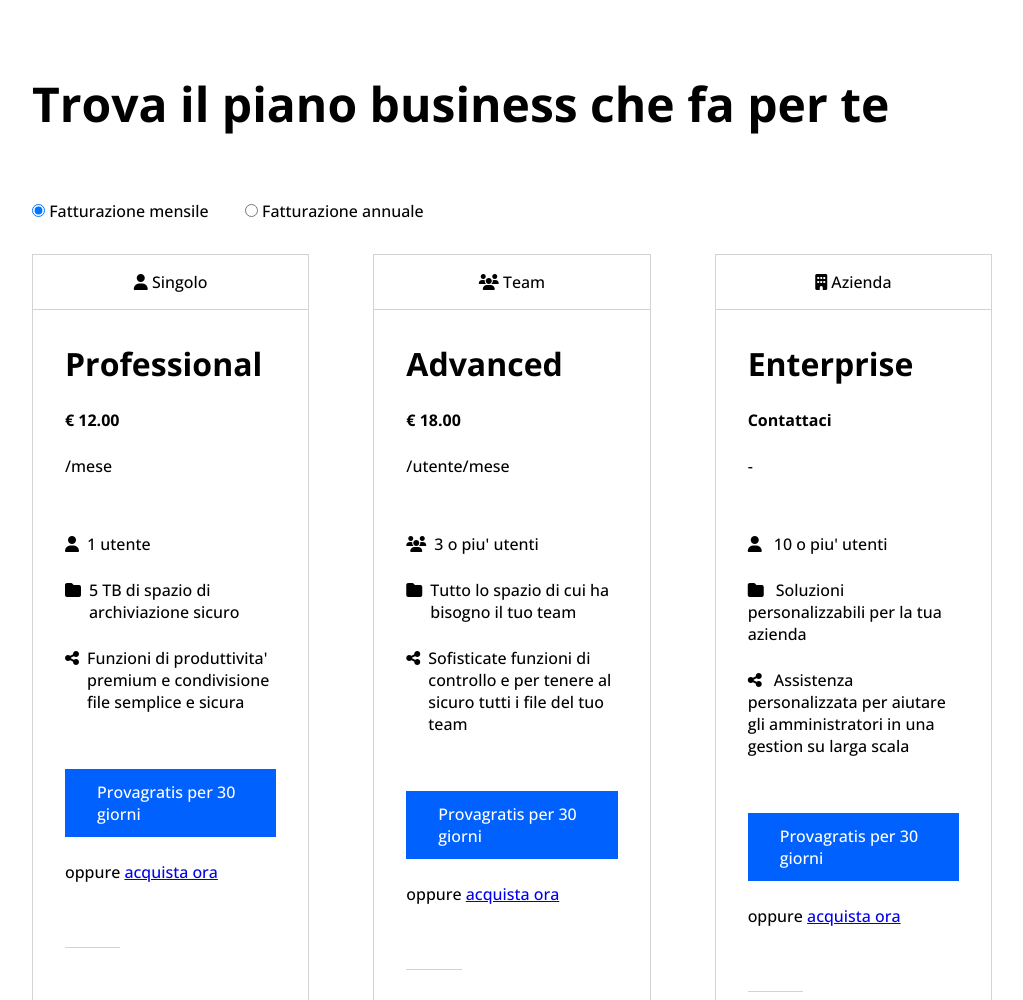
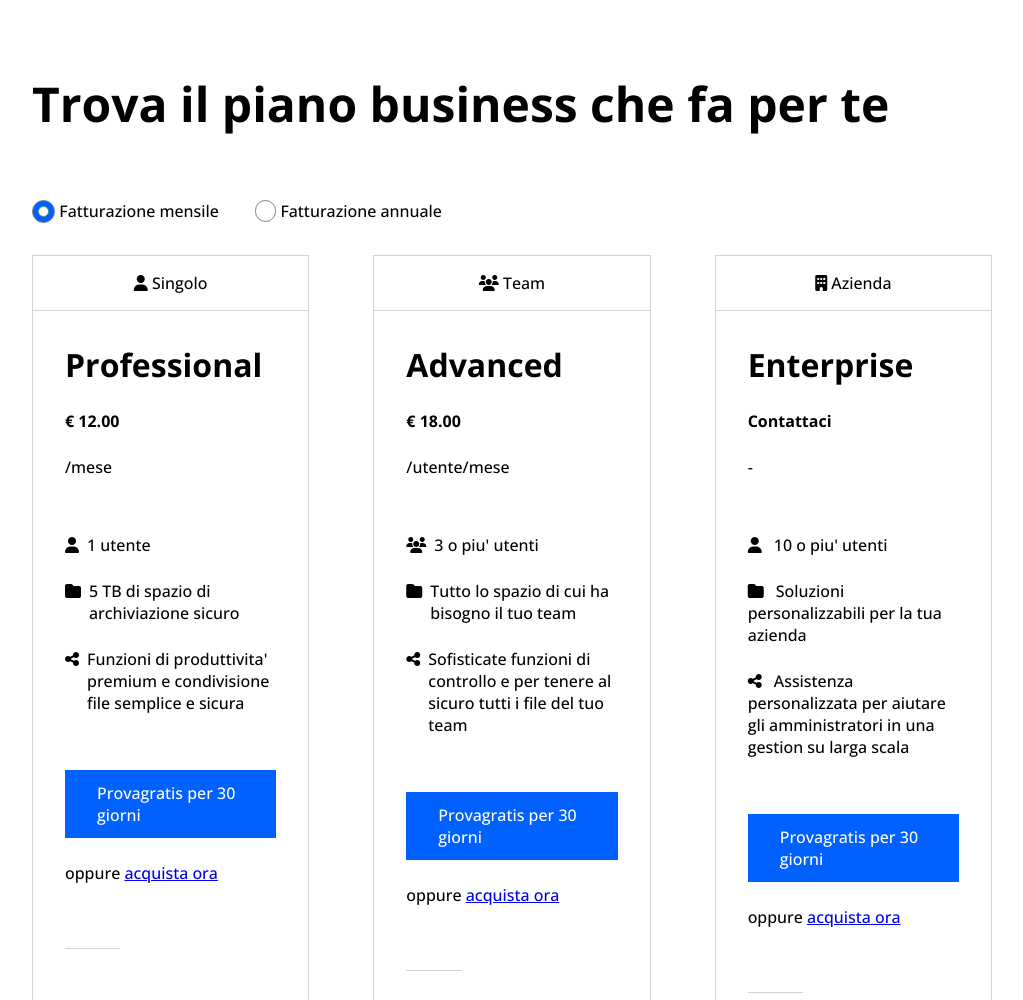
Before and after one commit to MarcoZellini/htmlcss-dropbox, a plain HTML site: page index.html in a window 1280 px wide. Shown: the part 840-1840 px from the top of the page, without its empty margins (128-1151 px from the left). Drawn offline with nearby package versions, Linux system fonts and the light colour scheme.

Commit message:
Fix Radio Button on subscription section

```diff
--- a/assets/css/style.css
+++ b/assets/css/style.css
@@ -300,6 +300,10 @@ h3 {
     list-style: none;
 }
 
+.bg-blue {
+    background-color: var(--db-primary);
+}
+
 /* #endregion Utilities */
 
 /* #region debug */
@@ -446,6 +450,26 @@ h3 {
 #site_main #subscriptions .card {
     border: 1px solid var(--db-light);
     height: 100%
+}
+
+#site_main #subscriptions .plan_type .radio-button-in {
+    background-color: white;
+}
+
+#site_main #subscriptions .plan_type .radio-button-out {
+    padding: .6rem;
+    display: inline-block;
+    border: 1px solid gray;
+    border-radius: 50%;
+}
+
+#site_main #subscriptions .plan_type .radio-button-out-checked,
+#site_main #subscriptions .plan_type .radio-button-in {
+    line-height: 0;
+    display: inline-block;
+    border: 1px solid gray;
+    border-radius: 50%;
+    padding: .3rem;
 }
 
 #site_main #subscriptions .top {
--- a/index.html
+++ b/index.html
@@ -88,9 +88,17 @@
                 <div class="container">
 
                     <h2 class="pt-20">Trova il piano business che fa per te</h2>
-                    <div class="plan_type pt-8">
+                    <!-- <div class="plan_type pt-8">
                         <input type="radio" checked> Fatturazione mensile
                         <input class="ml-4" type="radio"> Fatturazione annuale
+                    </div> -->
+
+                    <div class="plan_type pt-8">
+                        <!-- qui -->
+                        <span class="radio-button-out-checked bg-blue">
+                            <span class="radio-button-in"></span>
+                        </span> Fatturazione mensile
+                        <span class="radio-button-out ml-4 vertical-align-sub"></span> Fatturazione annuale
                     </div>
                     <!-- /.plan_type -->
 
```
